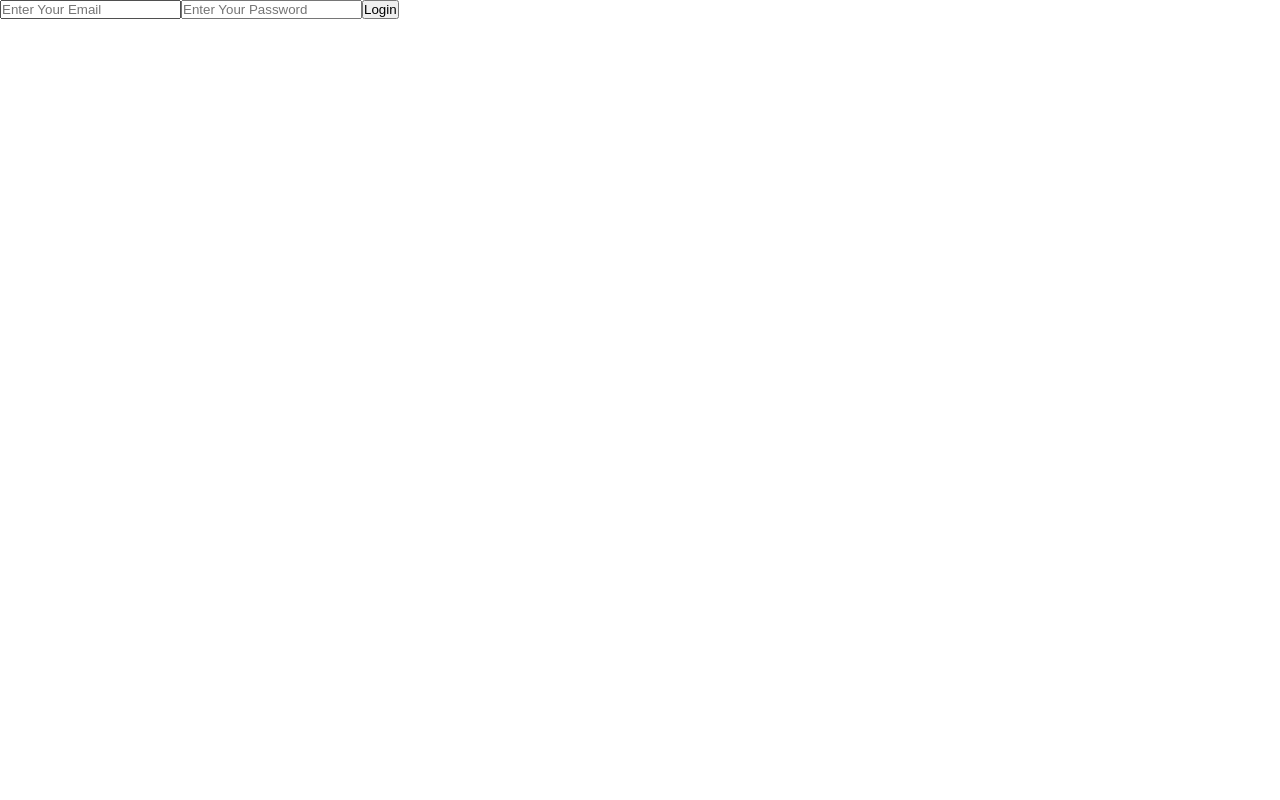
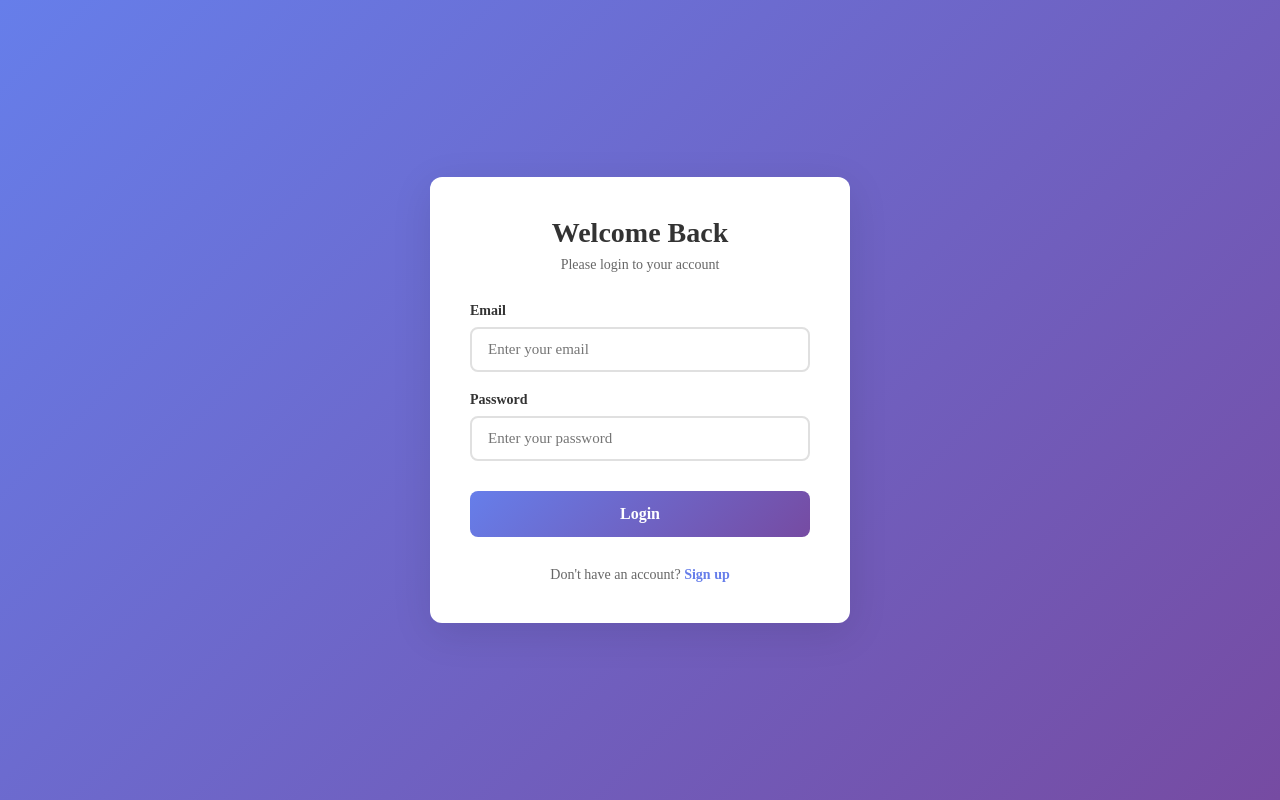
Before and after one commit to HasanAlasker/Secure-Web-Applications-Project, a React (Vite) app in the folder Client/: page /login in a window 1280 px wide. Built offline with nearby package versions, Linux system fonts and the light colour scheme.

Commit message:
basic css for login form

```diff
--- a/Client/src/App.css
+++ b/Client/src/App.css
@@ -2,4 +2,148 @@
   box-sizing: border-box;
   margin: 0;
   padding: 0;
+  font-family: outfit;
 }
+
+/* Login Container - Centers everything */
+.login-container {
+  min-height: 100vh;
+  display: flex;
+  align-items: center;
+  justify-content: center;
+  background: linear-gradient(135deg, #667eea 0%, #764ba2 100%);
+  padding: 20px;
+}
+
+/* Login Card */
+.login-card {
+  background: white;
+  padding: 40px;
+  border-radius: 12px;
+  box-shadow: 0 10px 40px rgba(0, 0, 0, 0.1);
+  width: 100%;
+  max-width: 420px;
+}
+
+/* Title and Subtitle */
+.login-title {
+  font-size: 28px;
+  font-weight: 700;
+  color: #333;
+  margin-bottom: 8px;
+  text-align: center;
+}
+
+.login-subtitle {
+  color: #666;
+  text-align: center;
+  margin-bottom: 30px;
+  font-size: 14px;
+}
+
+/* Form Styling */
+.login-form {
+  display: flex;
+  flex-direction: column;
+  gap: 20px;
+}
+
+/* Form Group */
+.form-group {
+  display: flex;
+  flex-direction: column;
+  gap: 8px;
+}
+
+.form-group label {
+  font-size: 14px;
+  font-weight: 600;
+  color: #333;
+}
+
+/* Input Fields */
+.form-group input {
+  padding: 12px 16px;
+  border: 2px solid #e0e0e0;
+  border-radius: 8px;
+  font-size: 15px;
+  transition: all 0.3s ease;
+  outline: none;
+}
+
+.form-group input:focus {
+  border-color: #667eea;
+  box-shadow: 0 0 0 3px rgba(102, 126, 234, 0.1);
+}
+
+.form-group input.input-error {
+  border-color: #ef4444;
+}
+
+/* Error Message */
+.error-message {
+  color: #ef4444;
+  font-size: 13px;
+  margin-top: -4px;
+}
+
+.large {
+  font-size: 1rem;
+  font-weight: bold;
+  text-align: center;
+}
+
+/* Login Button */
+.login-button {
+  padding: 14px;
+  background: linear-gradient(135deg, #667eea 0%, #764ba2 100%);
+  color: white;
+  border: none;
+  border-radius: 8px;
+  font-size: 16px;
+  font-weight: 600;
+  cursor: pointer;
+  transition: all 0.3s ease;
+  margin-top: 10px;
+}
+
+.login-button:hover:not(:disabled) {
+  transform: translateY(-2px);
+  box-shadow: 0 5px 20px rgba(102, 126, 234, 0.4);
+}
+
+.login-button:disabled {
+  opacity: 0.6;
+  cursor: not-allowed;
+}
+
+/* Sign Up Link */
+.signup-link {
+  text-align: center;
+  color: #666;
+  font-size: 14px;
+  margin-top: 10px;
+}
+
+.signup-link span {
+  color: #667eea;
+  font-weight: 600;
+  cursor: pointer;
+  transition: color 0.2s ease;
+}
+
+.signup-link span:hover {
+  color: #764ba2;
+  text-decoration: underline;
+}
+
+/* Responsive Design */
+@media (max-width: 480px) {
+  .login-card {
+    padding: 30px 20px;
+  }
+
+  .login-title {
+    font-size: 24px;
+  }
+}
--- a/Client/src/context/authContext.jsx
+++ b/Client/src/context/authContext.jsx
@@ -14,6 +14,7 @@ export function useAuth() {
 
 export function AuthProvider({ children }) {
   const [user, setUser] = useState(null);
+  const [error, setError] = useState(false);
   const [loading, setLoading] = useState(false);
   const navigate = useNavigate();
 
@@ -24,6 +25,9 @@ export function AuthProvider({ children }) {
       if (res.ok) {
         setUser(res.data);
         navigate("/");
+      }
+      else{
+        setError(true)
       }
       setLoading(false);
     } catch (error) {
@@ -65,6 +69,7 @@ export function AuthProvider({ children }) {
     register,
     logout,
     loading,
+    error
   };
 
   return <AuthContext.Provider value={value}>{children}</AuthContext.Provider>;
--- a/Client/src/pages/Login.Jsx
+++ b/Client/src/pages/Login.Jsx
@@ -3,6 +3,7 @@ import { useAuth } from "../context/authContext";
 import { ErrorMessage, Field, Form, Formik } from "formik";
 import * as Yup from "yup";
 import { useNavigate } from "react-router-dom";
+import "../App.css";
 
 const validitionSchema = Yup.object({
   email: Yup.string()
@@ -10,7 +11,6 @@ const validitionSchema = Yup.object({
     .required("Email is required")
     .trim(),
   password: Yup.string()
-    .min(8, "Password must be at least 8 characters")
     .required("Password is required")
     .trim(),
 });
@@ -21,53 +21,83 @@ const initialValues = {
 };
 
 export default function Login() {
-  const { user, loading, login } = useAuth();
-  const navigate = useNavigate()
+  const { user, loading, login, error} = useAuth();
+  const navigate = useNavigate();
 
   const handleSubmit = async (values, { setSubmitting, setStatus }) => {
     const loginData = {
       email: values.email,
       password: values.password,
     };
-    login(loginData);
+    const result = await login(loginData);
+    setSubmitting(false);
   };
 
   return (
+    <div className="login-container">
+      <div className="login-card">
+        <h1 className="login-title">Welcome Back</h1>
+        <p className="login-subtitle">Please login to your account</p>
+
         <Formik
           initialValues={initialValues}
           validationSchema={validitionSchema}
           onSubmit={handleSubmit}
         >
-      {({ isSubmitting, touched, errors, status }) => (
-        <Form>
+          {({ isSubmitting, touched, errors }) => (
+            <Form className="login-form">
+              <div className="form-group">
+                <label htmlFor="email">Email</label>
                 <Field
                   type="email"
                   id="email"
                   name="email"
-            placeholder="Enter Your Email"
+                  placeholder="Enter your email"
+                  className={touched.email && errors.email ? "input-error" : ""}
                 />
                 <ErrorMessage
                   name="email"
                   component="div"
                   className="error-message"
                 />
+              </div>
+
+              <div className="form-group">
+                <label htmlFor="password">Password</label>
                 <Field
                   type="password"
                   id="password"
                   name="password"
-            placeholder="Enter Your Password"
+                  placeholder="Enter your password"
+                  className={
+                    touched.password && errors.password ? "input-error" : ""
+                  }
                 />
                 <ErrorMessage
                   name="password"
                   component="div"
                   className="error-message"
                 />
+              </div>
 
-          <button disabled={isSubmitting || loading} type="submit">
-            {isSubmitting ? "Logging in..." : "Login"}
+              <button
+                disabled={isSubmitting || loading}
+                type="submit"
+                className="login-button"
+              >
+                {isSubmitting || loading ? "Logging in..." : "Login"}
               </button>
+
+              {error && <div className="error-message large">Wrong email or password</div>}
+
+              <p className="signup-link">
+                Don't have an account?{" "}
+                <span onClick={() => navigate("/register")}>Sign up</span>
+              </p>
             </Form>
           )}
         </Formik>
+      </div>
+    </div>
   );
 }
```
Lines whose indentation alone changed are shown as unchanged.
